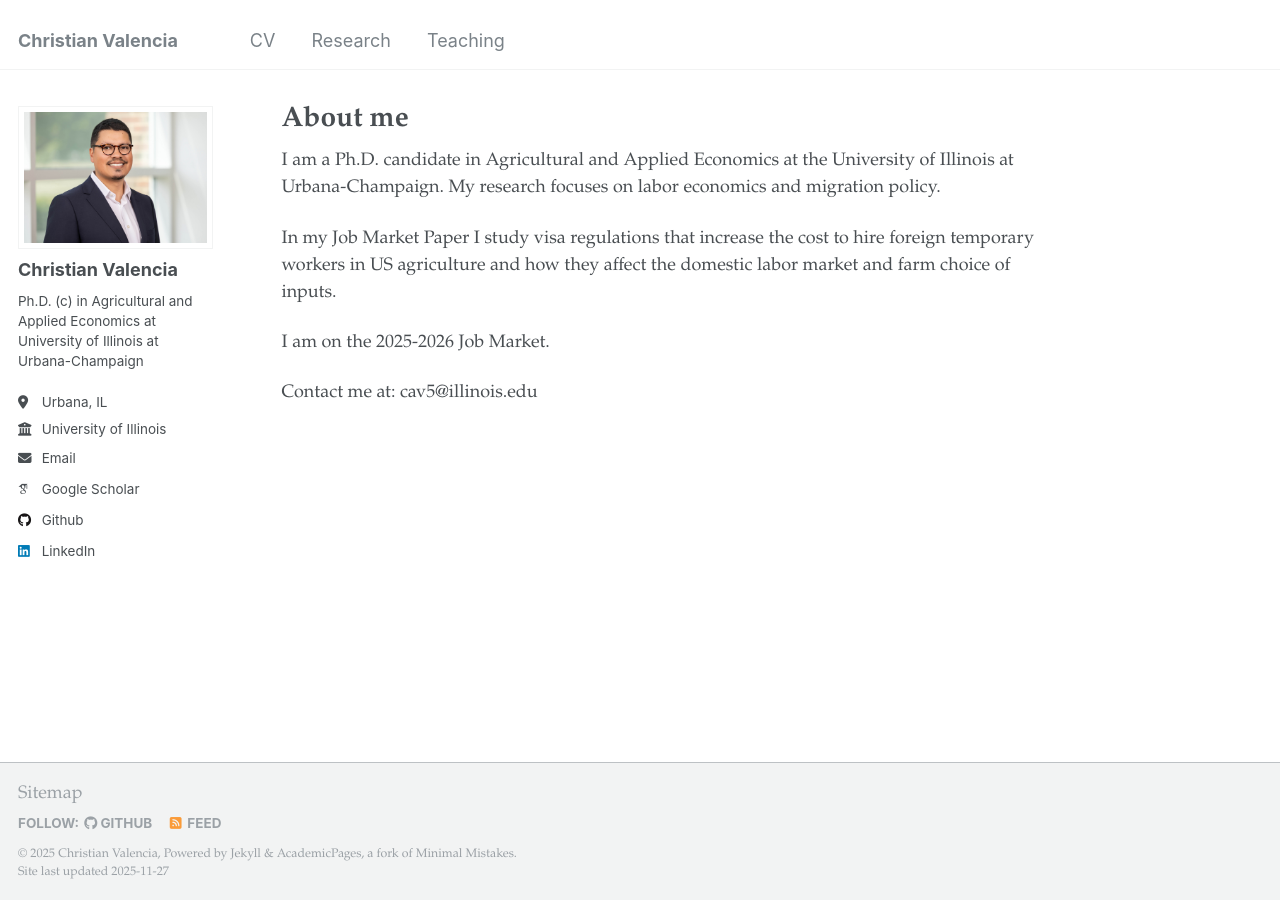
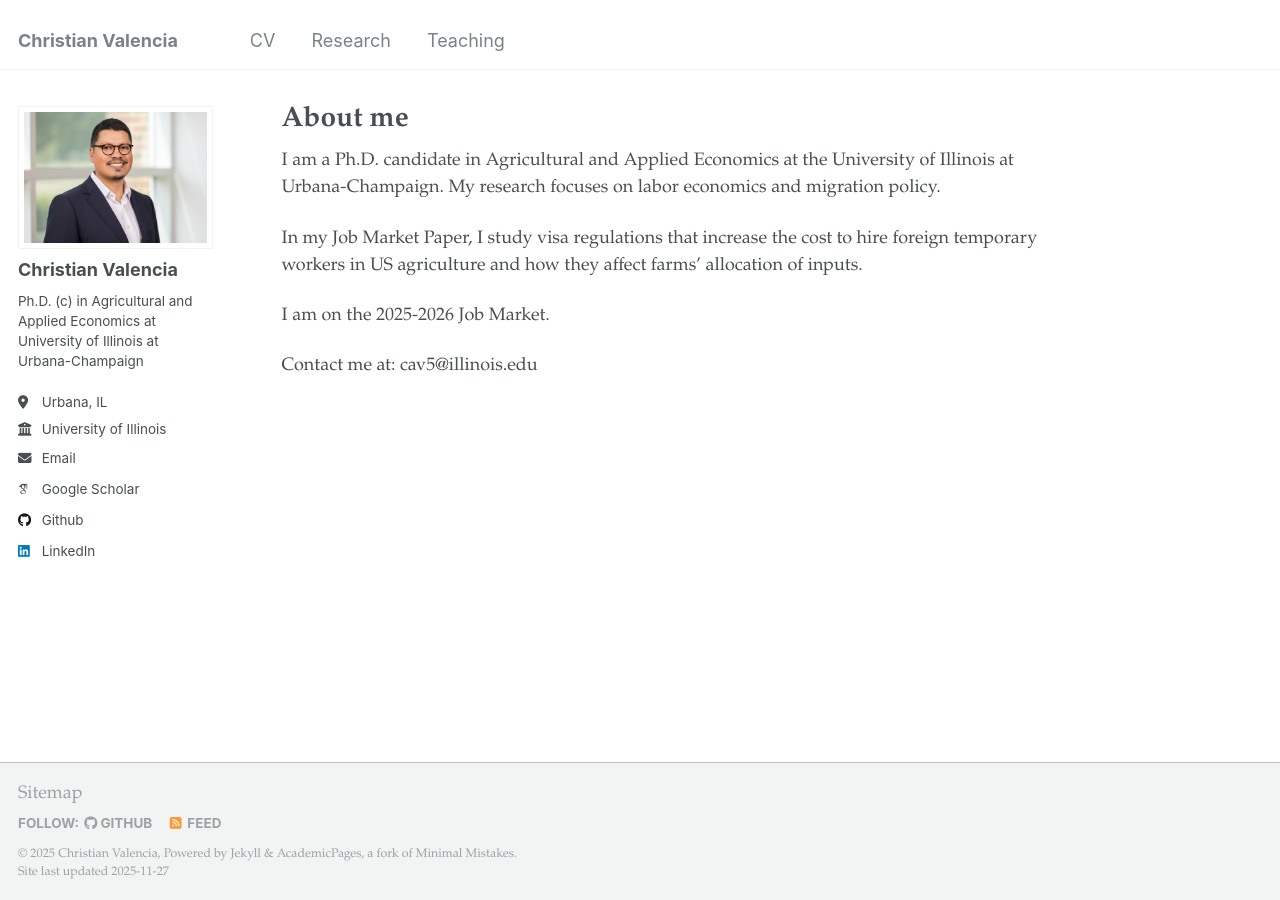
Before and after one commit to valenciac/valenciac.github.io, a Jekyll site: the page built from _pages/about.md, in a window 1280 px wide. Built offline with Jekyll 4.4.1, drawn with Linux system fonts in a browser that asks for light colours; some web fonts are replaced.

Commit message:
Update about.md

```diff
--- a/_pages/about.md
+++ b/_pages/about.md
@@ -8,7 +8,7 @@ redirect_from:
 ---
 I am a Ph.D. candidate in Agricultural and Applied Economics at the University of Illinois at Urbana-Champaign. My research focuses on labor economics and migration policy.
 
-In my Job Market Paper I study visa regulations that increase the cost to hire foreign temporary workers in US agriculture and how they affect the domestic labor market and farm choice of inputs.
+In my Job Market Paper, I study visa regulations that increase the cost to hire foreign temporary workers in US agriculture and how they affect farms’ allocation of inputs.
 
 I am on the 2025-2026 Job Market.
 
```
